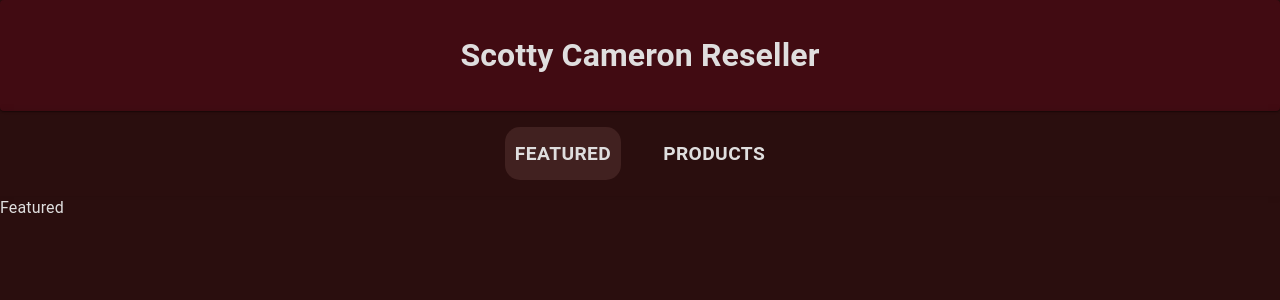
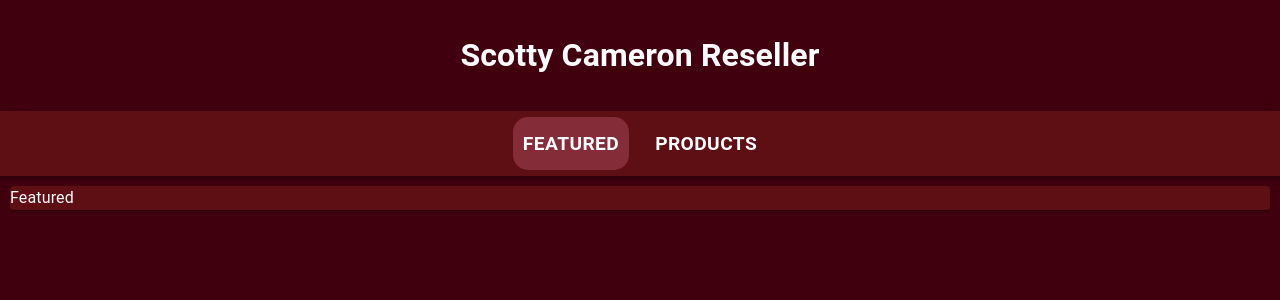
Before and after one commit to charlietlyons/scotty-frontend, a React app: page / in a window 1280 px wide. Shown: the top 300 px of the page. Built offline with nearby package versions, Linux system fonts and the light colour scheme.

Commit message:
Material Theme refined

```diff
--- a/src/App.css
+++ b/src/App.css
@@ -1,21 +1,7 @@
-:root {
-  --crimson: #8e0618;
-  --space-cadet: #2a0e0e;
-  --space-cadet-transparent: #4b2927ba;
-  --battleship-gray: #373a3e;
-  --gray-white: #dfdede;
-  --turkey-red: #410b12;
-}
-
-html {
-  background-color: var(--space-cadet);
-  color: var(--gray-white) !important;
-}
 
 .heading {
   min-width: 100%;
   min-height: 100px;
-  background-color: var(--turkey-red) !important;
   text-align: center;
   padding: 10px 0;
   box-sizing: border-box;
--- a/src/App.js
+++ b/src/App.js
@@ -1,6 +1,6 @@
 import React from "react";
 import { BrowserRouter, Route, Routes } from "react-router-dom";
-import { Box, Paper, ThemeProvider } from "@mui/material";
+import { Box, Paper, ThemeProvider, StyledEngineProvider } from "@mui/material";
 import CssBaseline from "@mui/material/CssBaseline";
 import Navbar from "./common/navbar/Navbar";
 import { loadPrimaryTheme } from "./common/util/LoadThemeHelper";
@@ -17,7 +17,10 @@
     <ThemeProvider theme={theme}>
       <CssBaseline />
       <Box className={styles.pageContent}>
-        <Paper className={styles.heading} color="secondary">
+        <Paper className={styles.heading} sx={{
+          color: "text.primary",
+          bgcolor: "background.default",
+        }}>
           <h1>Scotty Cameron Reseller</h1>
         </Paper>
         <BrowserRouter>
--- a/src/common/Button.js
+++ /dev/null
@@ -1,17 +0,0 @@
-import React from "react";
-import Button from "@mui/material/Button";
-import { loadPrimaryTheme } from "./util/LoadThemeHelper";
-import { ThemeProvider } from "@emotion/react";
-
-const ThemedButton = (props) => {
-  const theme = loadPrimaryTheme();
-  return (
-    <ThemeProvider theme={theme}>
-      <Button color="primary" variant="outlined">
-        {props.children}
-      </Button>
-    </ThemeProvider>
-  );
-};
-
-export default ThemedButton;
--- a/src/common/banner/Banner.css
+++ b/src/common/banner/Banner.css
@@ -17,7 +17,6 @@
 .bannerText {
   text-align: center;
   padding: 10px 20px;
-  background-color: grey;
 }
 
 @media (max-width: 900px) {
--- /dev/null
+++ b/src/common/navbar/NavButton.js
@@ -0,0 +1,29 @@
+import React, { useCallback } from "react";
+import Button from "@mui/material/Button";
+import { NavLink } from "react-router-dom";
+
+import styles from "./Navbar.css";
+
+const NavButton = (props) => {
+  const { to, sx, variant, children } = props;
+
+  const setClassName = useCallback(({ isActive, isPending }) => {
+    if (isPending) {
+      return `${styles.pending} ${styles.navLink}`;
+    } else if (isActive) {
+      return `${styles.active} ${styles.navLink}`;
+    } else {
+      return styles.navLink;
+    }
+  }, []);
+
+  return (
+    <Button sx={sx} variant={variant}>
+      <NavLink to={to} className={setClassName}>
+        {children}
+      </NavLink>
+    </Button>
+  );
+};
+
+export default NavButton;
--- a/src/common/navbar/Navbar.css
+++ b/src/common/navbar/Navbar.css
@@ -1,26 +1,24 @@
-nav {
-  display: flex;
-  flex-direction: row;
+.navBar {
+  display: flex !important;
+  flex-direction: row !important;
   justify-content: center;
   align-items: center;
-  padding: 10px 0;
-  box-shadow: 0 0 0.5rem rgba(0, 0, 0, 0.1);
 }
 
 .navLink {
   text-decoration: none;
-  color: var(--gray-white);
   font-weight: bold;
   font-size: 1.2rem;
   padding: 10px;
+  color: #fffbff;
 }
 
 .active {
   box-sizing: border-box;
   border-radius: 15px;
-  background-color: var(--space-cadet-transparent) !important;
+  background-color: #bb566c69 !important;
 }
 
 .pending {
-  /* background-color: var(--space-cadet-transparent) !important; */
+  background-color: #ea708b69 !important;
 }
--- a/src/common/navbar/Navbar.js
+++ b/src/common/navbar/Navbar.js
@@ -1,33 +1,22 @@
-import React, { useCallback } from "react";
-import { NavLink } from "react-router-dom";
-import ThemedButton from "../Button";
+import React from "react";
+import NavButton from "./NavButton";
+import AppBar from "@mui/material/AppBar";
 
 import styles from "./Navbar.css";
 
 const Navbar = () => {
-  const setClassName = useCallback(({ isActive, isPending }) => {
-    if (isPending) {
-      return `${styles.pending} ${styles.navLink}`;
-    } else if (isActive) {
-      return `${styles.active} ${styles.navLink}`;
-    } else {
-      return styles.navLink;
-    }
-  }, []);
-
   return (
-    <nav>
-      <ThemedButton>
-        <NavLink to="/" className={setClassName}>
-          Featured
-        </NavLink>
-      </ThemedButton>
-      <ThemedButton>
-        <NavLink to="/products" className={setClassName}>
-          Products
-        </NavLink>
-      </ThemedButton>
-    </nav>
+    <AppBar
+      position="static"
+      className={styles.navBar}
+      sx={{
+        color: "text.secondary",
+        bgcolor: "secondary.main",
+      }}
+    >
+      <NavButton to="/">Featured</NavButton>
+      <NavButton to="/products">Products</NavButton>
+    </AppBar>
   );
 };
 
--- a/src/context/ThemeContext.js
+++ b/src/context/ThemeContext.js
@@ -2,38 +2,41 @@
 
 const ThemeContext = React.createContext({
   // TODO: add light, dark, contrastText properties
-  // TODO: integrate as much CSS as possible into the theme
   palette: {
     background: {
-      default: "#2a0e0e",
+      default: "#40000e",
     },
     text: {
-      primary: "#dfdede",
+      primary: "#fffbff",
+      secondary: "#fffbff",
+      disabled: "#797879",
     },
     primary: {
-      //used to represent primary interface elements for a user. It's the color displayed most frequently across your app's screens and components.
-      main: "#2a0e0e",
+      main: "#40000e",
+      light: "#66333e",
+      dark: "#2c0009",
     },
     secondary: {
-      //used to represent secondary interface elements for a user. It provides more ways to accent and distinguish your product. Having it is optional.
-      main: "#410b12",
+      light: "#7e3f42",
+      main: "#5e0f13",
+      dark: "#410a0d",
     },
-    error: {
-      //used to represent interface elements that the user should be made aware of.
-      main: "#ff0000",
-    },
-    warning: {
-      //used to represent potentially dangerous actions or important messages.
-      main: "#ff0000",
-    },
-    info: {
-      //present information to the user that is neutral and not necessarily important.
-      main: "#2a0e0e34",
-    },
-    success: {
-      //used to indicate the successful completion of an action that user triggered.
-      main: "#00ff00",
-    },
+    // error: {
+    //   //used to represent interface elements that the user should be made aware of.
+    //   main: "#ff0000",
+    // },
+    // warning: {
+    //   //used to represent potentially dangerous actions or important messages.
+    //   main: "#ff0000",
+    // },
+    // info: {
+    //   //present information to the user that is neutral and not necessarily important.
+    //   main: "#2a0e0e34",
+    // },
+    // success: {
+    //   //used to indicate the successful completion of an action that user triggered.
+    //   main: "#00ff00",
+    // },
   },
 });
 
--- a/src/pages/Featured.js
+++ b/src/pages/Featured.js
@@ -1,7 +1,18 @@
 import React from "react";
+import Paper from "@mui/material/Paper";
 
 const Featured = () => {
-  return <>Featured</>;
+  return (
+    <Paper
+      sx={{
+        color: "text.secondary",
+        bgcolor: "secondary.main",
+        margin: "10px",
+      }}
+    >
+      Featured
+    </Paper>
+  );
 };
 
 export default Featured;
```
